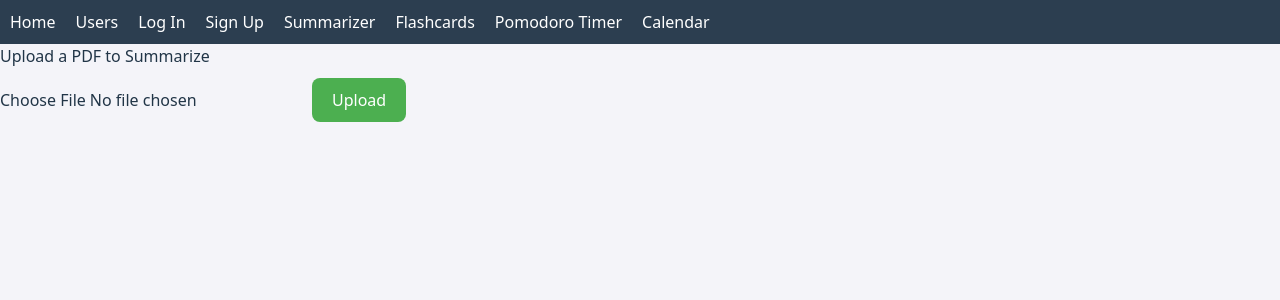
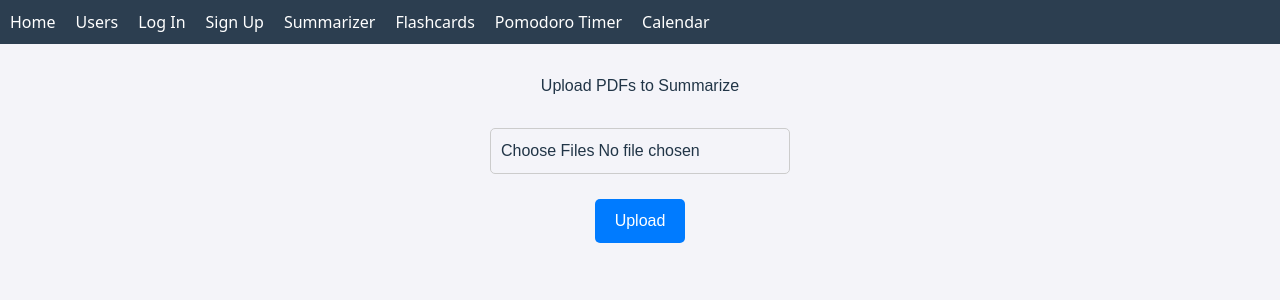
Before and after one commit to anajaneska/AI-Study-Application, a React (Vite) app in the folder Frontend/ai-study-app/: page /summarizer in a window 1280 px wide. Shown: the top 300 px of the page. Built offline with nearby package versions, Linux system fonts and the light colour scheme.

Commit message:
upload multiple document feature added

```diff
--- a/Frontend/ai-study-app/package.json
+++ b/Frontend/ai-study-app/package.json
@@ -1,3 +1,4 @@
+
 {
   "name": "ai-study-app",
   "private": true,
--- a/Frontend/ai-study-app/src/components/FileUpload.jsx
+++ b/Frontend/ai-study-app/src/components/FileUpload.jsx
@@ -3,39 +3,90 @@ import React, { useState } from 'react';
 import axios from 'axios';
 
 function FileUpload() {
-    const [file, setFile] = useState(null);
-    const [summary, setSummary] = useState('');
+    const [files, setFiles] = useState([]);
+    const [summaries, setSummaries] = useState({});
     const [error, setError] = useState('');
 
     const handleFileChange = (e) => {
-        setFile(e.target.files[0]);
+        setFiles(Array.from(e.target.files));
     };
 
     const handleUpload = async () => {
+        if (files.length === 0) {
+            setError("Please select at least one PDF file.");
+            return;
+        }
+
         const formData = new FormData();
-        formData.append("file", file);
+        files.forEach(file => {
+            formData.append("files", file);
+        });
 
         try {
             const response = await axios.post("http://localhost:8080/api/summarize/upload", formData, {
                 headers: { "Content-Type": "multipart/form-data" }
             });
-            setSummary(response.data.summary);
+            setSummaries(response.data);
             setError('');
+            // eslint-disable-next-line no-unused-vars
         } catch (err) {
-            setError("Error uploading file. Please try again.");
-            setSummary('');
+            setError("Error uploading files. Please try again.");
+            setSummaries({});
         }
     };
 
     return (
-        <div>
-            <h2>Upload a PDF to Summarize</h2>
-            <input type="file" accept="application/pdf" onChange={handleFileChange} />
-            <button onClick={handleUpload}>Upload</button>
-            {summary && <div><h3>Summary:</h3><p>{summary}</p></div>}
-            {error && <p style={{ color: "red" }}>{error}</p>}
+        <div style={{ display: 'flex', flexDirection: 'column', alignItems: 'center', padding: '30px', fontFamily: 'Arial, sans-serif' }}>
+            <h2 style={{ marginBottom: '20px' }}>Upload PDFs to Summarize</h2>
+
+            <input
+                type="file"
+                accept="application/pdf"
+                multiple
+                onChange={handleFileChange}
+                style={{
+                    padding: '10px',
+                    borderRadius: '5px',
+                    border: '1px solid #ccc',
+                    marginBottom: '15px',
+                    width: '300px'
+                }}
+            />
+
+            <button
+                onClick={handleUpload}
+                style={{
+                    padding: '10px 20px',
+                    border: 'none',
+                    borderRadius: '5px',
+                    backgroundColor: '#007bff',
+                    color: 'white',
+                    cursor: 'pointer',
+                    fontSize: '16px',
+                    marginBottom: '20px'
+                }}
+            >
+                Upload
+            </button>
+
+            {Object.keys(summaries).length > 0 && (
+                <div style={{ maxWidth: '800px' }}>
+                    <h3>Summaries:</h3>
+                    <ul style={{ listStyleType: 'none', padding: 0 }}>
+                        {Object.entries(summaries).map(([filename, summary]) => (
+                            <li key={filename} style={{ marginBottom: '20px' }}>
+                                <strong>{filename}</strong>
+                                <p style={{ whiteSpace: 'pre-wrap', backgroundColor: '#f8f8f8', padding: '10px', borderRadius: '5px' }}>
+                                    {summary}
+                                </p>
+                            </li>
+                        ))}
+                    </ul>
+                </div>
+            )}
+
+            {error && <p style={{ color: "red", marginTop: '10px' }}>{error}</p>}
         </div>
     );
 }
-
 export default FileUpload;
```
Also changed, not shown: 2 other files (tests, documents, lock files or other folders).
